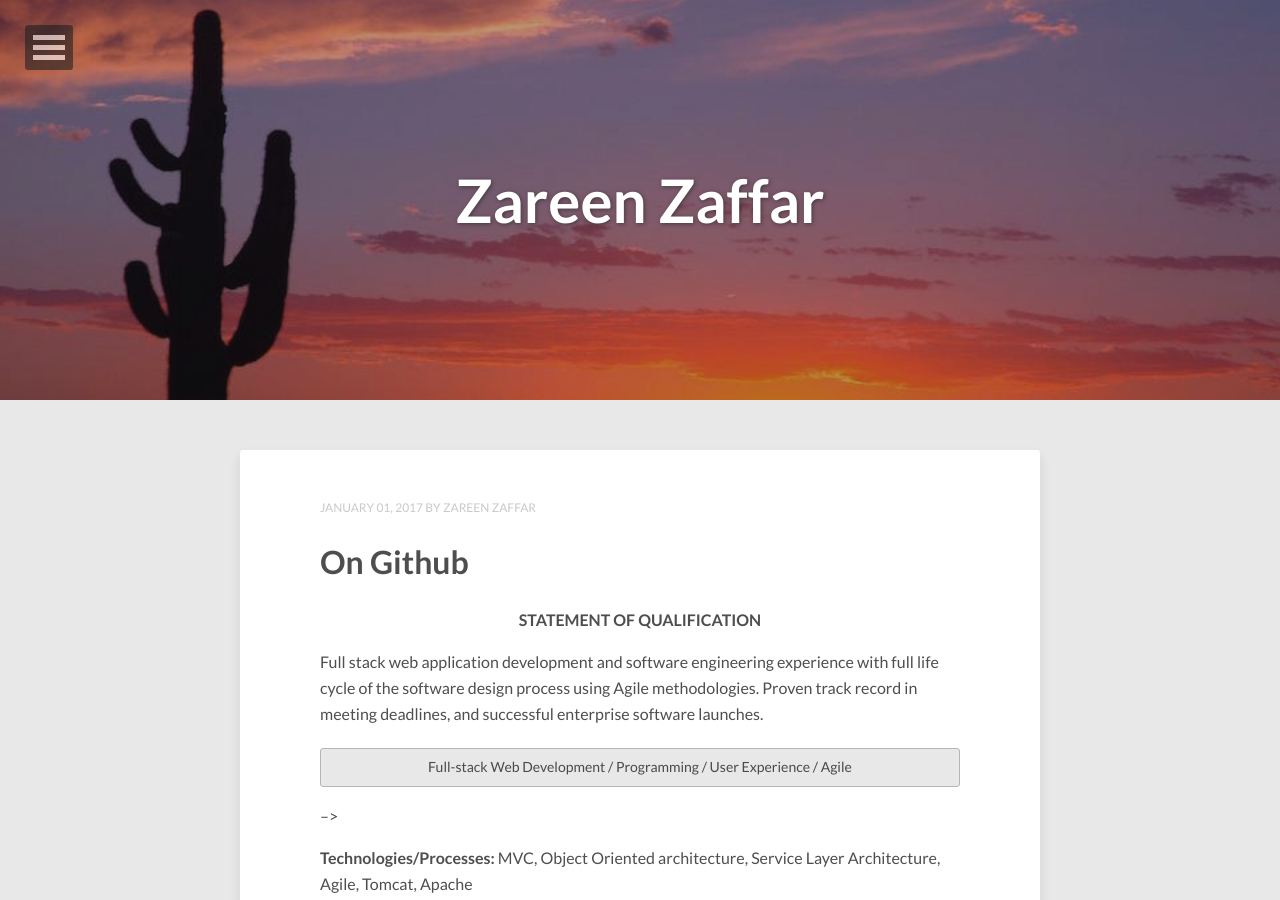
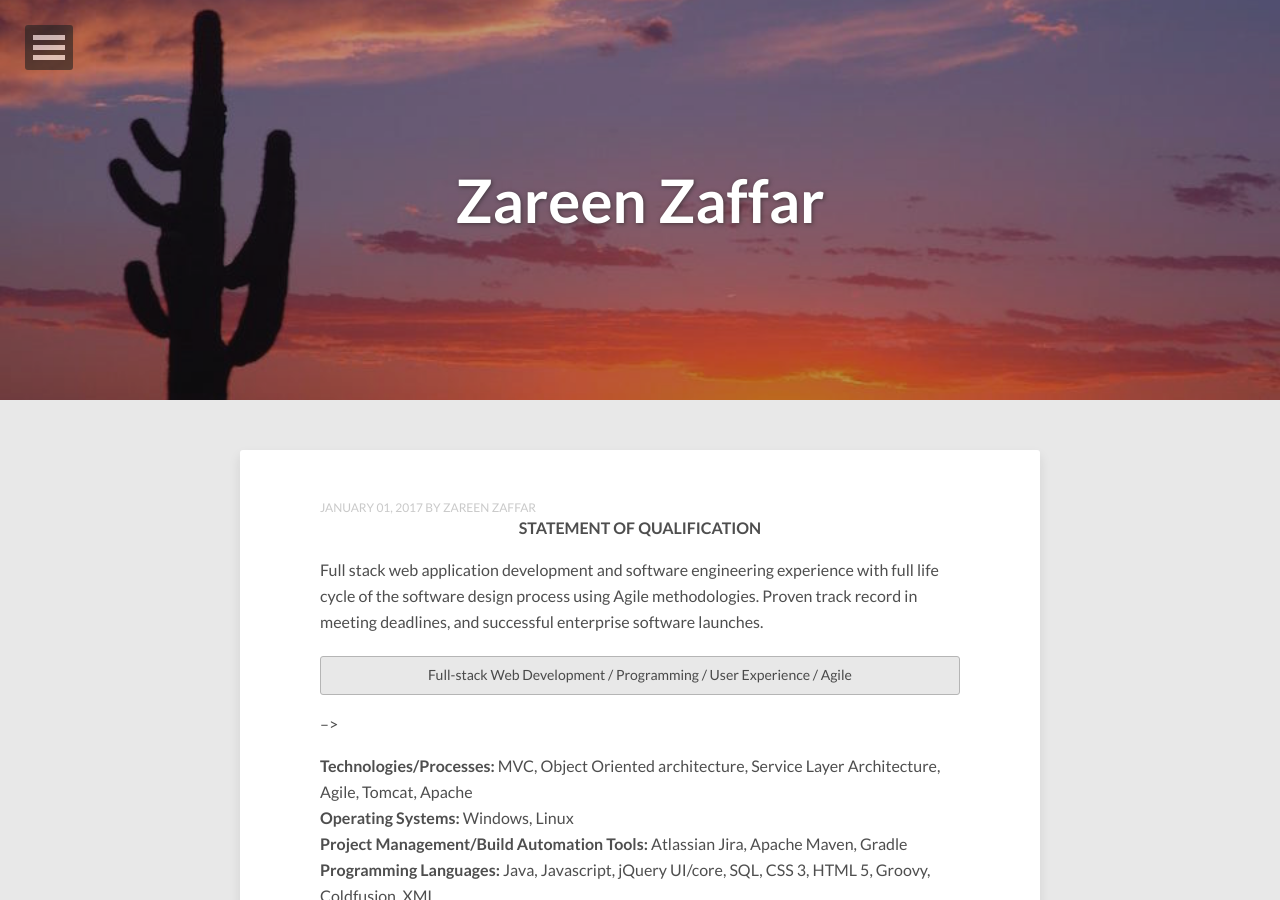
Before and after one commit to rzareen/backup, a Jekyll site: the page built from index.html, in a window 1280 px wide and 900 px high. Built offline with Jekyll 4.4.1, drawn with Linux system fonts in a browser that asks for light colours; nearby versions of some CDN libraries; the list of posts is cut into pages by our own code.

Commit message:
added github

```diff
--- a/index.html
+++ b/index.html
@@ -29,10 +29,10 @@ image:
       {% endif %}
     </div><!-- /.entry-meta -->
     {% if post.link %}
-      <h1 class="entry-title"><a href="{{ site.url }}{{ post.url }}" class="permalink" rel="bookmark" title="{{ post.title }}"><i class="fa fa-bookmark"></i></a> <a href="{{ post.link }}">{{ post.title }}</a></h1>
-    {% else %}
-      <h1 class="entry-title"><a href="{{ site.url }}{{ post.url }}" rel="bookmark" title="{{ post.title }}" itemprop="url">{{ post.title }}</a></h1>
-    {% endif %}
+   <!--   <h1 class="entry-title"><a href="{{ site.url }}{{ post.url }}" class="permalink" rel="bookmark" title="{{ post.title }}"><i class="fa fa-bookmark"></i></a> <a href="{{ post.link }}">{{ post.title }}</a></h1>
+   --> {% else %}
+     <!-- <h1 class="entry-title"><a href="{{ site.url }}{{ post.url }}" rel="bookmark" title="{{ post.title }}" itemprop="url">{{ post.title }}</a></h1>
+    -->{% endif %}
   </header>
   <div class="entry-content">
     {{ post.content }}
```
Also changed, not shown: _posts/2017-01-01-on-github.md (+1 -1 lines).
